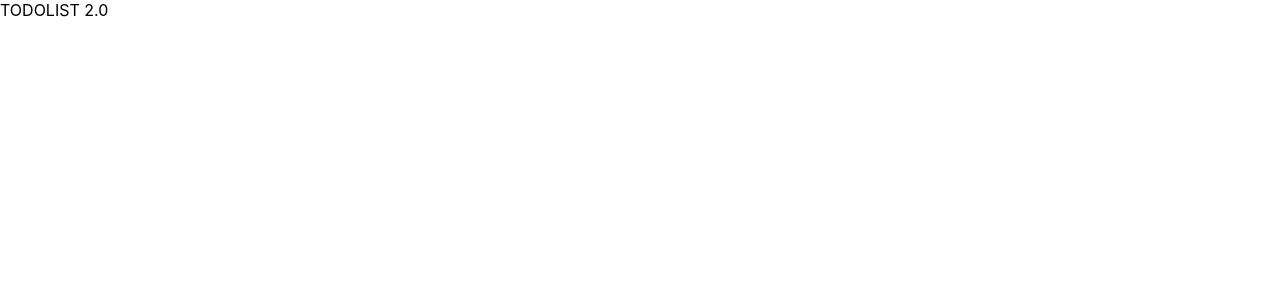
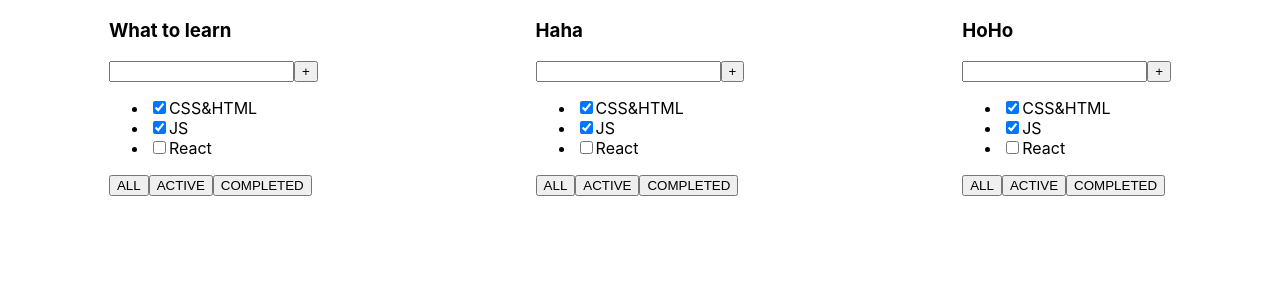
Before and after one commit to It-Shu/todolist-2.0, a React (Create React App) app: page / in a window 1280 px wide. Shown: the top 300 px of the page. Built offline with nearby package versions, Linux system fonts and the light colour scheme.

Commit message:
new component todolist was added

```diff
--- a/src/App.css
+++ b/src/App.css
@@ -1 +1,5 @@
-.App {}
+.App {
+    display: flex;
+    flex-direction: row;
+    justify-content: space-around;
+}
--- a/src/App.tsx
+++ b/src/App.tsx
@@ -1,10 +1,13 @@
 import React from 'react';
 import './App.css';
+import Todolist from "./components/Todolist";
 
 function App() {
   return (
     <div className="App">
-     TODOLIST 2.0
+        <Todolist name='What to learn'/>
+        <Todolist name='Haha'/>
+        <Todolist name='HoHo'/>
     </div>
   );
 }
--- /dev/null
+++ b/src/components/Todolist.tsx
@@ -0,0 +1,32 @@
+import React from 'react';
+
+interface TodolistTypes {
+    name: string
+}
+
+const Todolist = (props: TodolistTypes) => {
+    const {
+        name,
+    } = props
+    return (
+        <div>
+            <h3>{name}</h3>
+            <div>
+                <input type="text"/>
+                <button>+</button>
+            </div>
+            <ul>
+                <li><input type="checkbox" checked={true}/><span>CSS&HTML</span></li>
+                <li><input type="checkbox" checked={true}/><span>JS</span></li>
+                <li><input type="checkbox" checked={false}/><span>React</span></li>
+            </ul>
+            <div>
+                <button>ALL</button>
+                <button>ACTIVE</button>
+                <button>COMPLETED</button>
+            </div>
+        </div>
+    );
+};
+
+export default Todolist;
```
